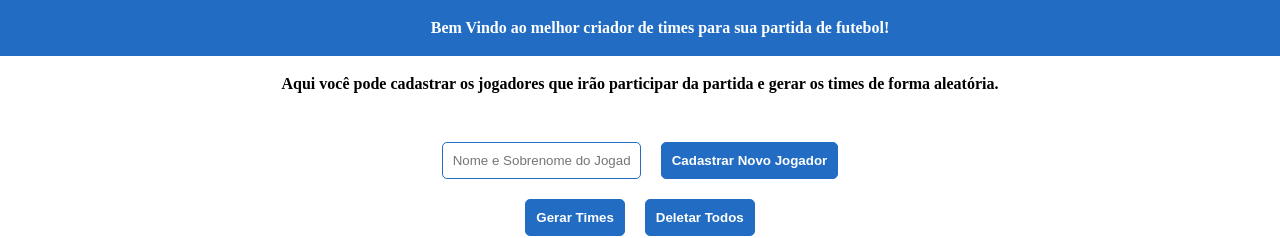
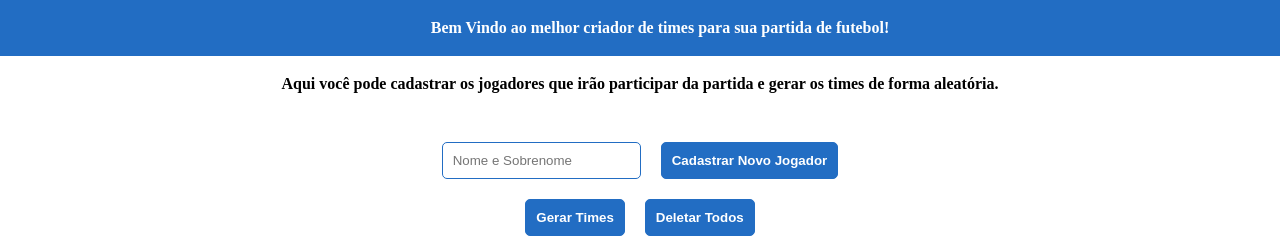
Before and after one commit to lucas-lima-dev/footballManager-front, an Angular app: page / in a window 1280 px wide. Shown: the top 238 px of the page. Built offline with nearby package versions, Linux system fonts and the light colour scheme.

Commit message:
fix: input placeholder nome correction

```diff
--- a/src/app/home/home.component.html
+++ b/src/app/home/home.component.html
@@ -11,7 +11,7 @@
       <input
         type="text"
         [(ngModel)]="player.name"
-        [placeholder]="isLoading ? 'Carregando...' : 'Nome e Sobrenome do Jogador'"
+        [placeholder]="isLoading ? 'Carregando...' : 'Nome e Sobrenome'"
         name="player"
       />
       <button type="submit" [disabled]="isLoading">
```
